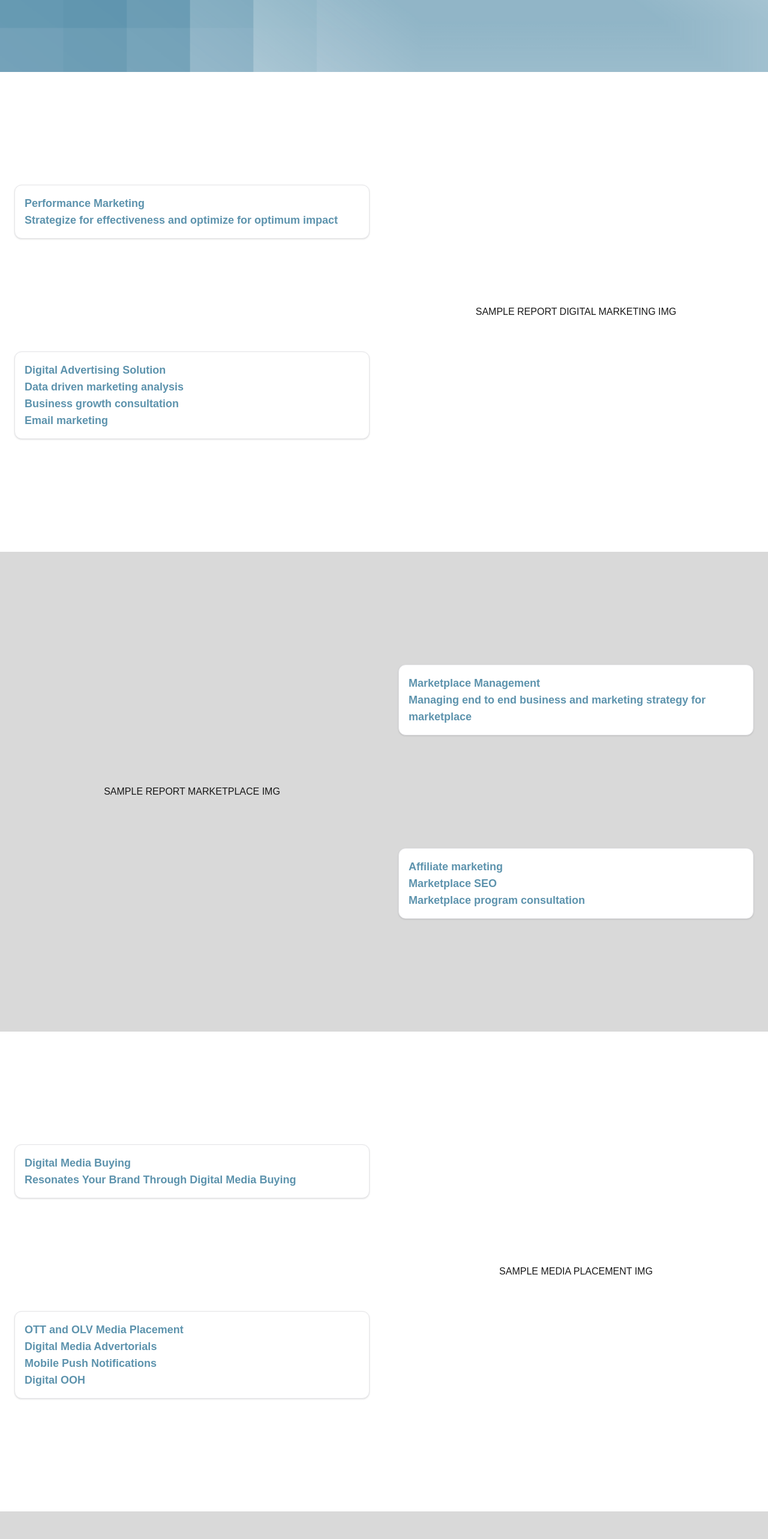
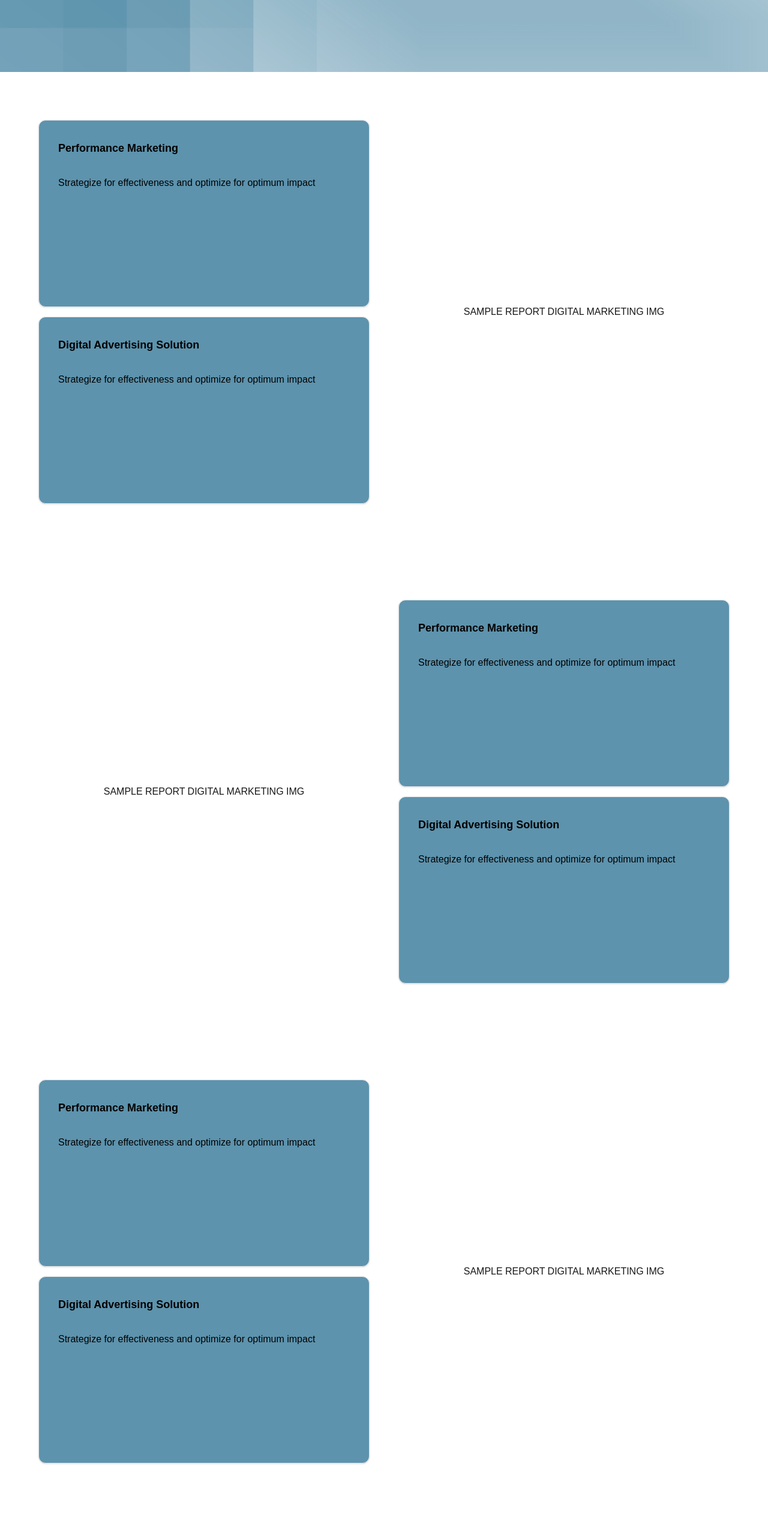
Before and after one commit to jamalakbara/adana-digital, a Next.js app: page / in a window 1280 px wide. Shown: the part 2280-4846 px from the top of the page at 60% size. Built offline with nearby package versions, Linux system fonts and the light colour scheme.

Commit message:
update 4,5,6,7

```diff
--- a/app/page.tsx
+++ b/app/page.tsx
@@ -126,17 +126,19 @@ function ServicesSection() {
 
 function PerformanceMarketingSection() {
   return (
-    <section className="bg-gradient-to-b from-[#FFFFFF] to-[#D9D9D9] h-screen flex flex-col lg:flex-row gap-4 lg:gap-0 justify-center align-middle text-center relative lg:text-left">
-      <div className="lg:w-[50%] flex flex-col align-middle justify-evenly px-6 gap-4 lg:gap-0">
-        <Card className="p-4">
-          <p className="text-lg font-semibold text-[#5D93AD]">Performance Marketing</p>
-          <p className="text-lg font-semibold text-[#5D93AD]">Strategize for effectiveness and optimize for optimum impact</p>
+    <section className="bg-white h-screen flex flex-col lg:flex-row gap-4 lg:gap-0 justify-center align-middle text-center relative lg:text-left py-20 px-10">
+      <div className="lg:w-[50%] flex flex-col align-middle justify-center px-6 gap-4 lg:gap-4">
+        <Card className="p-8 grow flex flex-col gap-8 bg-[#5D93AD]">
+          <h2 className="text-lg font-semibold text-black">Performance Marketing</h2>
+          <div>
+            <p className="text-base font-medium text-black">Strategize for effectiveness and optimize for optimum impact</p>
+          </div>
         </Card>
-        <Card className="p-4">
-          <p className="text-lg font-semibold text-[#5D93AD]">Digital Advertising Solution</p>
-          <p className="text-lg font-semibold text-[#5D93AD]">Data driven marketing analysis</p>
-          <p className="text-lg font-semibold text-[#5D93AD]">Business growth consultation</p>
-          <p className="text-lg font-semibold text-[#5D93AD]">Email marketing</p>
+        <Card className="p-8 grow flex flex-col gap-8 bg-[#5D93AD]">
+          <h2 className="text-lg font-semibold text-black">Digital Advertising Solution</h2>
+          <div>
+            <p className="text-base font-medium text-black">Strategize for effectiveness and optimize for optimum impact</p>
+          </div>
         </Card>
       </div>
       <div className="lg:w-[50%] flex flex-col align-middle justify-center gap-4 lg:gap-0">
@@ -148,20 +150,23 @@ function PerformanceMarketingSection() {
 
 function MarketplaceManagementSection() {
   return (
-    <section className="bg-[#D9D9D9] h-screen flex flex-col lg:flex-row gap-4 lg:gap-0 justify-center align-middle text-center relative lg:text-left">
-      <div className="lg:w-[50%] flex flex-col align-middle justify-evenly px-6 gap-4 lg:gap-0">
-        <div className="flex flex-row align-middle justify-center">SAMPLE REPORT MARKETPLACE IMG</div>
+    <section className="bg-white h-screen flex flex-col lg:flex-row-reverse gap-4 lg:gap-0 justify-center align-middle text-center relative lg:text-left py-20 px-10">
+      <div className="lg:w-[50%] flex flex-col align-middle justify-center px-6 gap-4 lg:gap-4">
+        <Card className="p-8 grow flex flex-col gap-8 bg-[#5D93AD]">
+          <h2 className="text-lg font-semibold text-black">Performance Marketing</h2>
+          <div>
+            <p className="text-base font-medium text-black">Strategize for effectiveness and optimize for optimum impact</p>
+          </div>
+        </Card>
+        <Card className="p-8 grow flex flex-col gap-8 bg-[#5D93AD]">
+          <h2 className="text-lg font-semibold text-black">Digital Advertising Solution</h2>
+          <div>
+            <p className="text-base font-medium text-black">Strategize for effectiveness and optimize for optimum impact</p>
+          </div>
+        </Card>
       </div>
-      <div className="lg:w-[50%] flex flex-col align-middle justify-evenly px-6 gap-4 lg:gap-0">
-        <Card className="p-4">
-          <p className="text-lg font-semibold text-[#5D93AD]">Marketplace Management</p>
-          <p className="text-lg font-semibold text-[#5D93AD]">Managing end to end business and marketing strategy for marketplace</p>
-        </Card>
-        <Card className="p-4">
-          <p className="text-lg font-semibold text-[#5D93AD]">Affiliate marketing</p>
-          <p className="text-lg font-semibold text-[#5D93AD]">Marketplace SEO</p>
-          <p className="text-lg font-semibold text-[#5D93AD]">Marketplace program consultation</p>
-        </Card>
+      <div className="lg:w-[50%] flex flex-col align-middle justify-center gap-4 lg:gap-0">
+        <div className="flex flex-row align-middle justify-center">SAMPLE REPORT DIGITAL MARKETING IMG</div>
       </div>
     </section>
   )
@@ -169,21 +174,23 @@ function MarketplaceManagementSection() {
 
 function DigitalMediaBuyingSection() {
   return (
-    <section className="bg-gradient-to-b from-[#FFFFFF] to-[#D9D9D9] h-screen flex flex-col lg:flex-row gap-4 lg:gap-0 justify-center align-middle text-center relative lg:text-left">
-      <div className="lg:w-[50%] flex flex-col align-middle justify-evenly px-6 gap-4 lg:gap-0">
-        <Card className="p-4">
-          <p className="text-lg font-semibold text-[#5D93AD]">Digital Media Buying</p>
-          <p className="text-lg font-semibold text-[#5D93AD]">Resonates Your Brand Through Digital Media Buying</p>
+    <section className="bg-white h-screen flex flex-col lg:flex-row gap-4 lg:gap-0 justify-center align-middle text-center relative lg:text-left py-20 px-10">
+      <div className="lg:w-[50%] flex flex-col align-middle justify-center px-6 gap-4 lg:gap-4">
+        <Card className="p-8 grow flex flex-col gap-8 bg-[#5D93AD]">
+          <h2 className="text-lg font-semibold text-black">Performance Marketing</h2>
+          <div>
+            <p className="text-base font-medium text-black">Strategize for effectiveness and optimize for optimum impact</p>
+          </div>
         </Card>
-        <Card className="p-4">
-          <p className="text-lg font-semibold text-[#5D93AD]">OTT and OLV Media Placement</p>
-          <p className="text-lg font-semibold text-[#5D93AD]">Digital Media Advertorials</p>
-          <p className="text-lg font-semibold text-[#5D93AD]">Mobile Push Notifications</p>
-          <p className="text-lg font-semibold text-[#5D93AD]">Digital OOH</p>
+        <Card className="p-8 grow flex flex-col gap-8 bg-[#5D93AD]">
+          <h2 className="text-lg font-semibold text-black">Digital Advertising Solution</h2>
+          <div>
+            <p className="text-base font-medium text-black">Strategize for effectiveness and optimize for optimum impact</p>
+          </div>
         </Card>
       </div>
       <div className="lg:w-[50%] flex flex-col align-middle justify-center gap-4 lg:gap-0">
-        <div className="flex flex-row align-middle justify-center">SAMPLE MEDIA PLACEMENT IMG</div>
+        <div className="flex flex-row align-middle justify-center">SAMPLE REPORT DIGITAL MARKETING IMG</div>
       </div>
     </section>
   )
@@ -191,20 +198,23 @@ function DigitalMediaBuyingSection() {
 
 function DigitalCorporateTrainingSection() {
   return (
-    <section className="bg-[#D9D9D9] h-screen flex flex-col lg:flex-row gap-4 lg:gap-0 justify-center align-middle text-center relative lg:text-left">
-      <div className="lg:w-[50%] flex flex-col align-middle justify-evenly px-6 gap-4 lg:gap-0">
-        <div className="flex flex-row align-middle justify-center">SAMPLE REPORT DIGITAL MARKETING CLASS IMG</div>
+    <section className="bg-white h-screen flex flex-col lg:flex-row-reverse gap-4 lg:gap-0 justify-center align-middle text-center relative lg:text-left py-20 px-10">
+      <div className="lg:w-[50%] flex flex-col align-middle justify-center px-6 gap-4 lg:gap-4">
+        <Card className="p-8 grow flex flex-col gap-8 bg-[#5D93AD]">
+          <h2 className="text-lg font-semibold text-black">Performance Marketing</h2>
+          <div>
+            <p className="text-base font-medium text-black">Strategize for effectiveness and optimize for optimum impact</p>
+          </div>
+        </Card>
+        <Card className="p-8 grow flex flex-col gap-8 bg-[#5D93AD]">
+          <h2 className="text-lg font-semibold text-black">Digital Advertising Solution</h2>
+          <div>
+            <p className="text-base font-medium text-black">Strategize for effectiveness and optimize for optimum impact</p>
+          </div>
+        </Card>
       </div>
-      <div className="lg:w-[50%] flex flex-col align-middle justify-evenly px-6 gap-4 lg:gap-0">
-        <Card className="p-4">
-          <p className="text-lg font-semibold text-[#5D93AD]">Digital Marketing Corporate Training</p>
-          <p className="text-lg font-semibold text-[#5D93AD]">Accelerate digital knowledge to maximize digital presence or digital business penetration</p>
-        </Card>
-        <Card className="p-4">
-          <p className="text-lg font-semibold text-[#5D93AD]">Digital Marketing Introduction Class</p>
-          <p className="text-lg font-semibold text-[#5D93AD]">Performance Marketing Class</p>
-          <p className="text-lg font-semibold text-[#5D93AD]">Marketplace Strategy Class</p>
-        </Card>
+      <div className="lg:w-[50%] flex flex-col align-middle justify-center gap-4 lg:gap-0">
+        <div className="flex flex-row align-middle justify-center">SAMPLE REPORT DIGITAL MARKETING IMG</div>
       </div>
     </section>
   )
```
